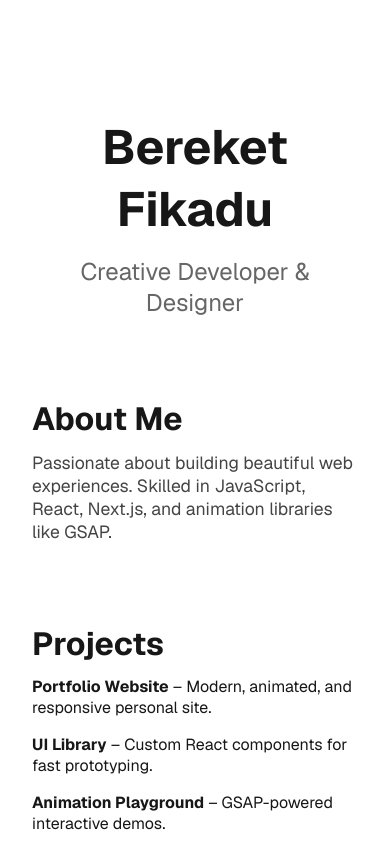
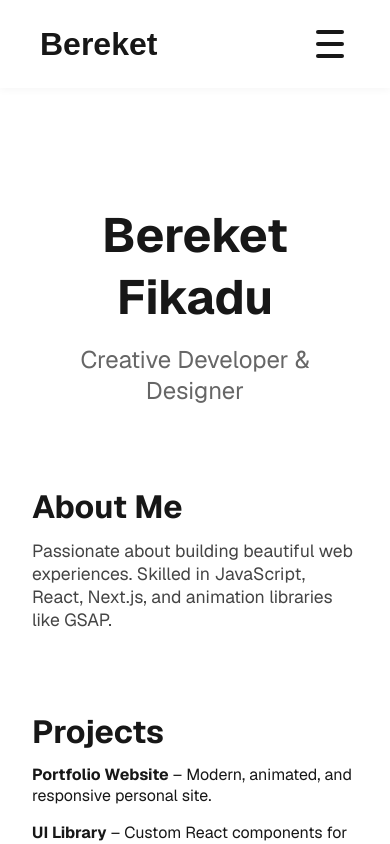
Before and after one commit to berki6/berki6.github.io, a Next.js app: page / in a window 390 px wide. Shown: the top 844 px of the page. Built offline with nearby package versions, Linux system fonts and the light colour scheme.

Commit message:
feat: implement responsive Navbar component and add About, Contact, Projects, and Services pages with styling

```diff
--- /dev/null
+++ b/src/app/components/Navbar.js
@@ -0,0 +1,39 @@
+"use client";
+import { useState } from "react";
+import Link from "next/link";
+import styles from "../page.module.css";
+
+export default function Navbar() {
+  const [open, setOpen] = useState(false);
+
+  return (
+    <nav className={styles.navbar}>
+      <div className={styles.logo}>
+        <Link href="/">Bereket</Link>
+      </div>
+      <button
+        className={styles.hamburger}
+        onClick={() => setOpen(!open)}
+        aria-label="Toggle menu"
+      >
+        <span className={open ? styles.barOpen : styles.bar}></span>
+        <span className={open ? styles.barOpen : styles.bar}></span>
+        <span className={open ? styles.barOpen : styles.bar}></span>
+      </button>
+      <ul className={open ? styles.menuOpen : styles.menu}>
+        <li>
+          <Link href="/about">About</Link>
+        </li>
+        <li>
+          <Link href="/projects">Projects</Link>
+        </li>
+        <li>
+          <Link href="/services">Services</Link>
+        </li>
+        <li>
+          <Link href="/contact">Contact</Link>
+        </li>
+      </ul>
+    </nav>
+  );
+}
--- a/src/app/globals.css
+++ b/src/app/globals.css
@@ -24,6 +24,11 @@ body {
   -moz-osx-font-smoothing: grayscale;
 }
 
+code,
+pre {
+  font-family: 'Geist Mono', 'Geist', monospace;
+}
+
 * {
   box-sizing: border-box;
   padding: 0;
--- a/src/app/layout.js
+++ b/src/app/layout.js
@@ -1,5 +1,6 @@
 import { Geist, Geist_Mono } from "next/font/google";
 import "./globals.css";
+import Navbar from "./components/Navbar";
 
 const geistSans = Geist({
   variable: "--font-geist-sans",
@@ -20,6 +21,7 @@ export default function RootLayout({ children }) {
   return (
     <html lang="en">
       <body className={`${geistSans.variable} ${geistMono.variable}`}>
+        <Navbar />
         {children}
       </body>
     </html>
--- a/src/app/page.module.css
+++ b/src/app/page.module.css
@@ -1,3 +1,85 @@
+.navbar {
+  width: 100%;
+  display: flex;
+  align-items: center;
+  justify-content: space-between;
+  padding: 24px 40px;
+  background: var(--background);
+  box-shadow: 0 2px 8px rgba(0, 0, 0, 0.04);
+  position: sticky;
+  top: 0;
+  z-index: 100;
+}
+
+.logo {
+  font-size: 2rem;
+  font-weight: bold;
+  color: var(--foreground);
+}
+
+.hamburger {
+  display: none;
+  flex-direction: column;
+  justify-content: center;
+  align-items: center;
+  width: 40px;
+  height: 40px;
+  background: none;
+  border: none;
+  cursor: pointer;
+}
+
+.bar,
+.barOpen {
+  width: 28px;
+  height: 4px;
+  background: var(--foreground);
+  margin: 4px 0;
+  border-radius: 2px;
+  transition: all 0.3s;
+}
+
+.menu {
+  display: flex;
+  gap: 32px;
+  list-style: none;
+}
+
+.menuOpen {
+  display: flex;
+  flex-direction: column;
+  position: absolute;
+  top: 72px;
+  right: 40px;
+  background: var(--background);
+  box-shadow: 0 2px 8px rgba(0, 0, 0, 0.08);
+  border-radius: 12px;
+  padding: 24px 32px;
+  gap: 24px;
+  list-style: none;
+}
+
+.menu li a {
+  font-size: 1.1rem;
+  font-weight: 500;
+  color: var(--foreground);
+  transition: color 0.2s;
+}
+
+.menu li a:hover {
+  color: #e63946;
+}
+
+@media (max-width: 800px) {
+  .menu {
+    display: none;
+  }
+
+  .hamburger {
+    display: flex;
+  }
+}
+
 .page {
   --gray-rgb: 0, 0, 0;
   --gray-alpha-200: rgba(var(--gray-rgb), 0.08);
```
Also changed, not shown: src/app/about.js (added, +11 -0 lines), src/app/contact.js (added, +11 -0 lines), src/app/projects.js (added, +10 -0 lines), src/app/services.js (added, +11 -0 lines).
